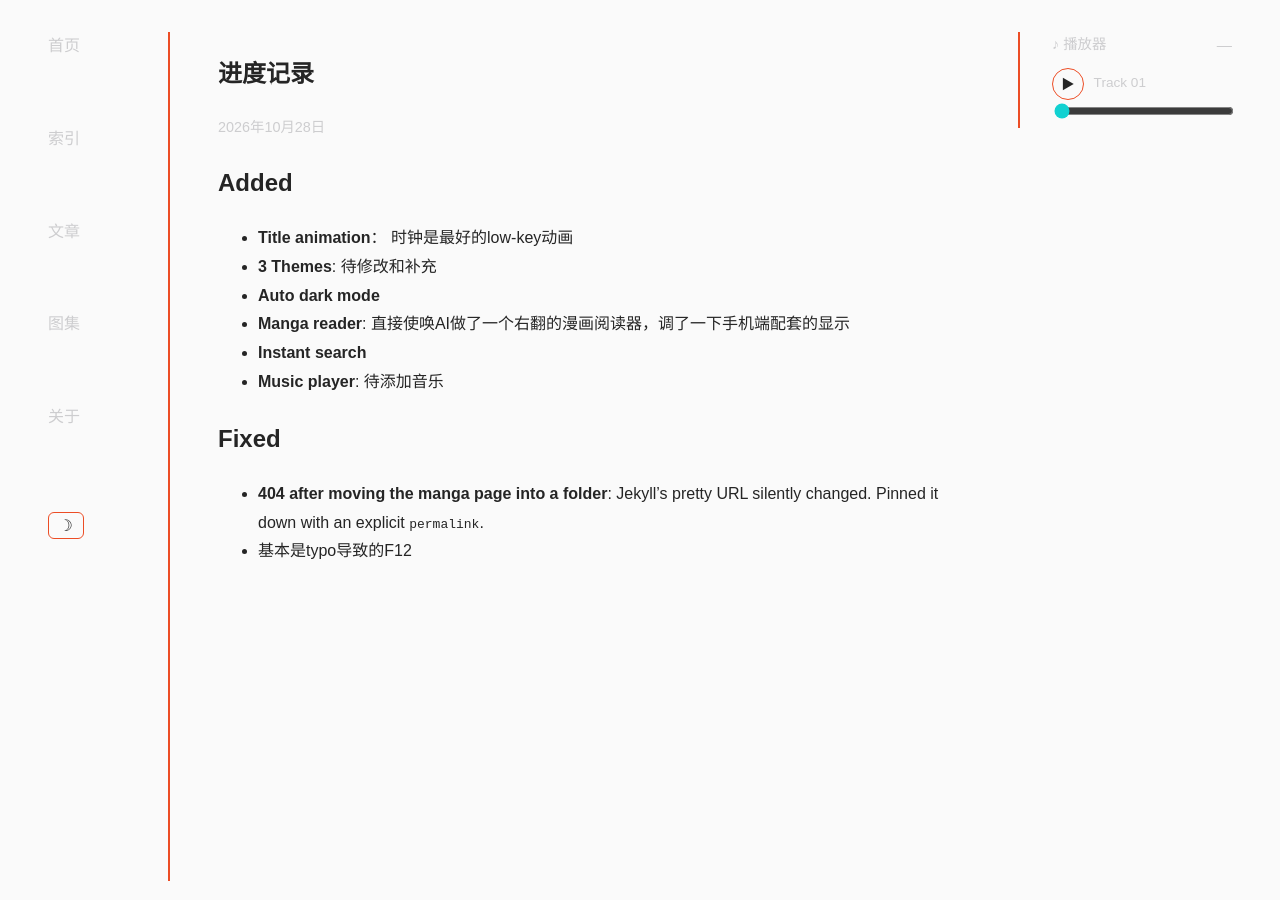
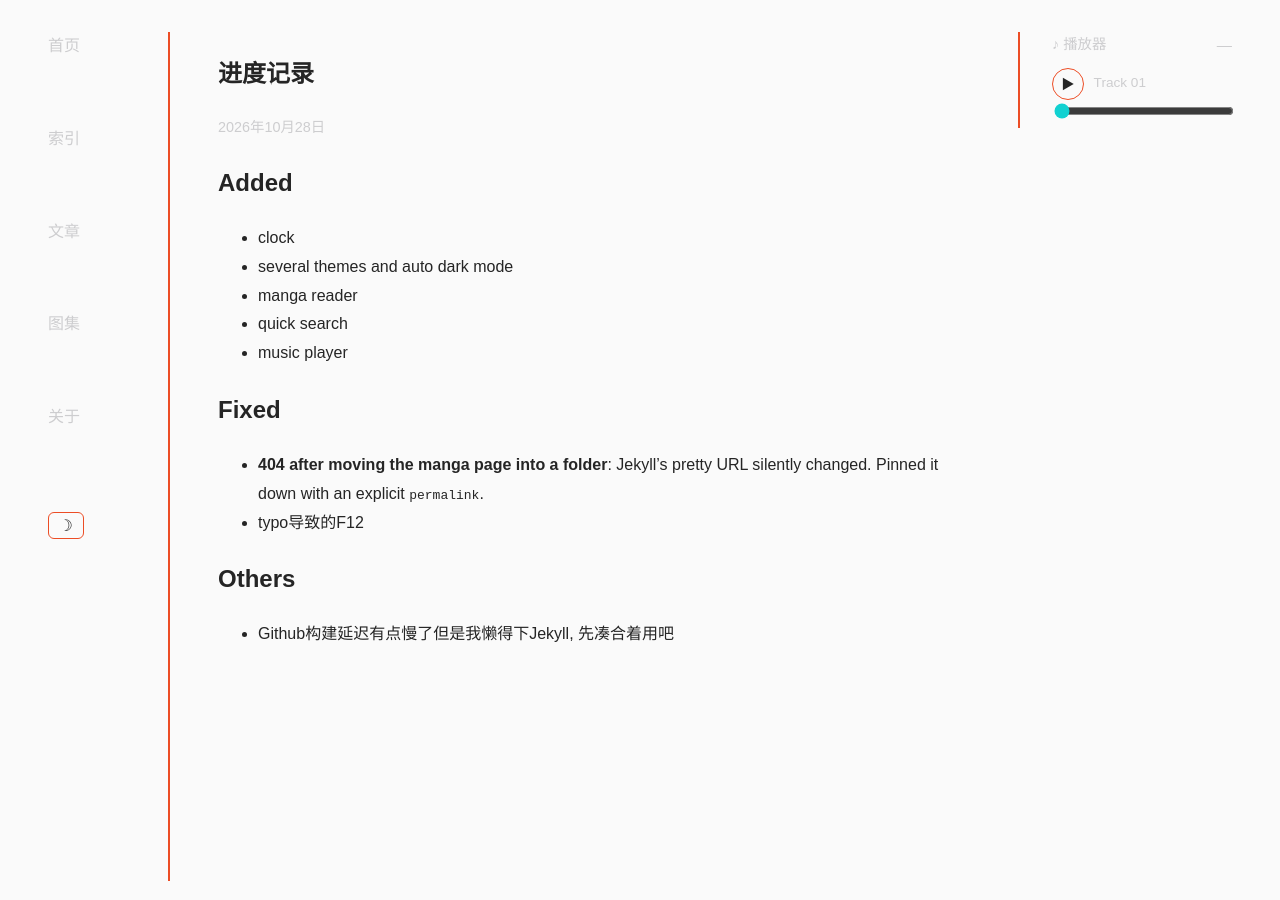
Before and after one commit to dtrmdrk/dtrmdrk.github.io, a Jekyll site: the page built from _posts/2026-10-28-进度记录.md, in a window 1280 px wide and 900 px high. Built offline with Jekyll 4.4.1, drawn with Linux system fonts in a browser that asks for light colours.

Commit message:
Update 2026-10-28-进度记录.md

```diff
--- a/_posts/2026-10-28-进度记录.md
+++ b/_posts/2026-10-28-进度记录.md
@@ -8,15 +8,19 @@ tags: [devlog]
 
 ## Added
 
-- **Title animation**： 时钟是最好的low-key动画
-- **3 Themes**: 待修改和补充
-- **Auto dark mode**
-- **Manga reader**: 直接使唤AI做了一个右翻的漫画阅读器，调了一下手机端配套的显示
-- **Instant search**
-- **Music player**: 待添加音乐
+- clock
+- several themes and auto dark mode
+- manga reader
+- quick search
+- music player
 
 
 ## Fixed
 
 - **404 after moving the manga page into a folder**: Jekyll's pretty URL silently changed. Pinned it down with an explicit `permalink`.
-- 基本是typo导致的F12
+- typo导致的F12
+
+
+## Others
+
+- Github构建延迟有点慢了但是我懒得下Jekyll, 先凑合着用吧
```
